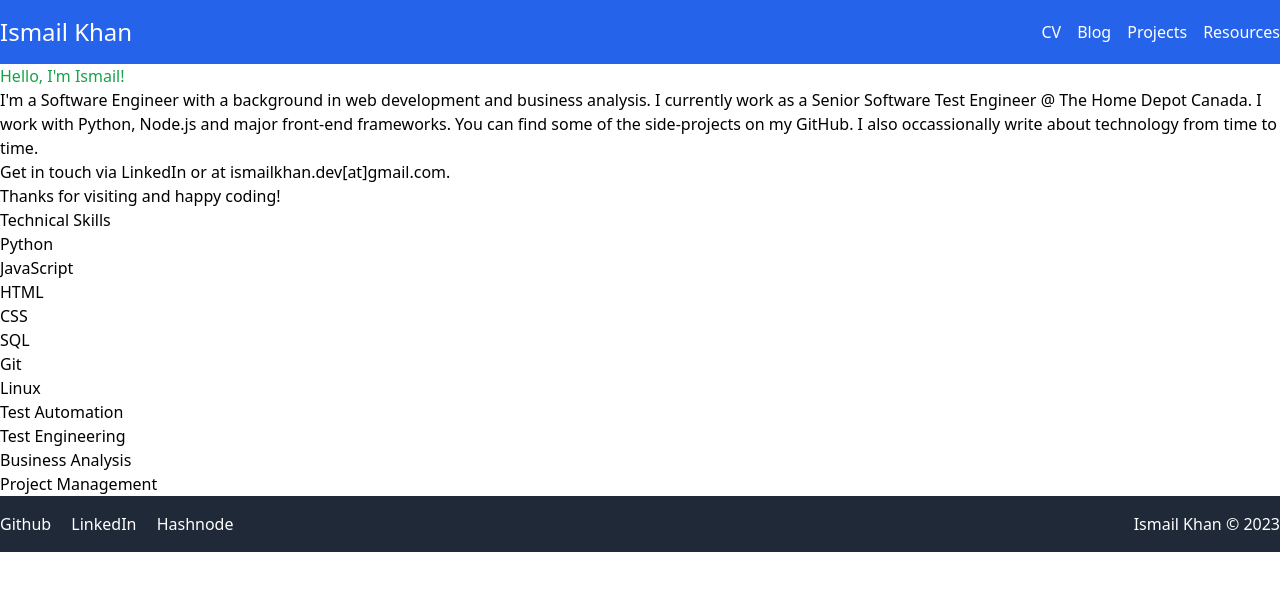
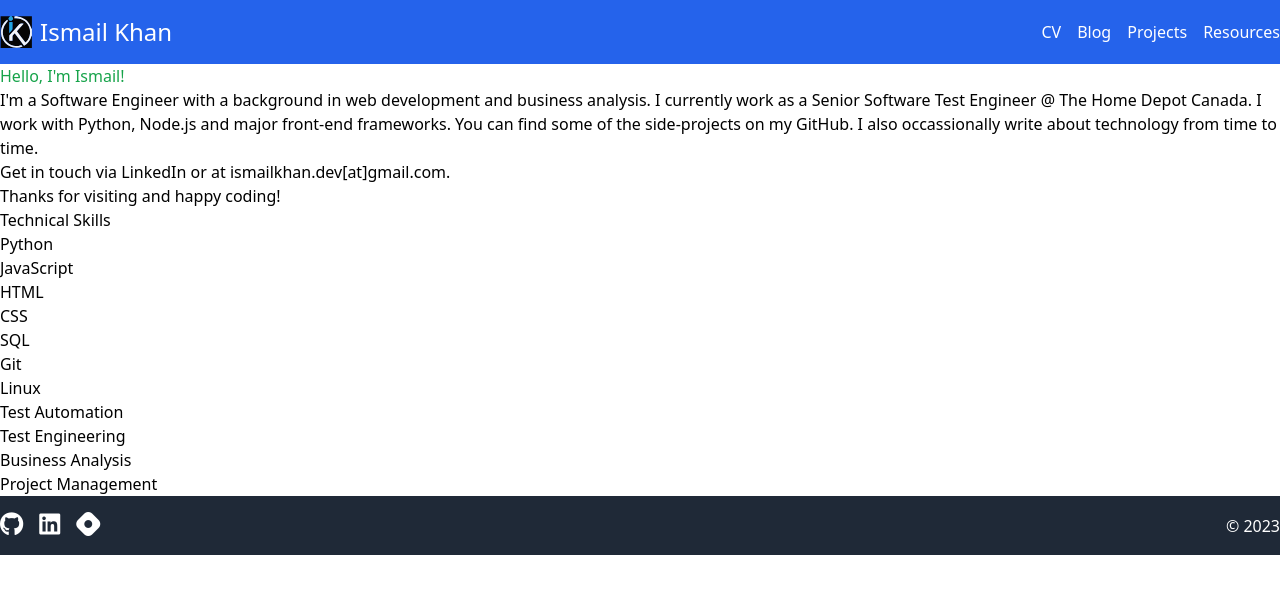
Before and after one commit to iikhan-dev/personal-site-flask, a Flask app: page / in a window 1280 px wide. Shown: the top 594 px of the page. Run offline with Flask 3, Linux system fonts and the light colour scheme; style sheets or scripts are compiled from the project's sources; some libraries are stand-ins or nearby versions.

Commit message:
additions to header and footer

```diff
--- a/templates/base.html
+++ b/templates/base.html
@@ -4,16 +4,22 @@
     <meta charset="UTF-8">
     <meta name="viewport" content="width=device-width, initial-scale=1.0">
     <title>Ismail Khan</title>
+    <!-- Add the favicon -->
+    <link rel="icon" type="image/jpeg" href="/static/imgs/ik-favicon.jpg">
+
     <link rel="stylesheet" href="{{url_for('static', filename='dist/css/output.css')}}">
+    <script src="https://kit.fontawesome.com/3b7e1f5bdc.js" crossorigin="anonymous"></script>
 </head>
 <body>
-    <header>
     <header class="bg-blue-600 py-4">
-            <div class="container mx-auto flex justify-between items-center">
-                <h1 class="text-white text-2xl">
-                    <a href="/">Ismail Khan</a>
-                </h1>
-                <nav>
+        <div>
+            <nav class="container mx-auto flex justify-between items-center">
+                <div>
+                    <a href="/" class="flex items-center">
+                        <img src="/static/imgs/ik-icon.svg" alt="Ismail Khan SVG Image" class="w-8 h-8 mr-2">
+                        <h1 class="text-white text-2xl">Ismail Khan</h1>
+                    </a>
+                </div>
                 <ul class="flex space-x-4">
                     <li><a href="/cv" class="text-white hover:text-gray-300">CV</a></li>
                     <li><a href="/blog" class="text-white hover:text-gray-300">Blog</a></li>
@@ -24,8 +30,6 @@
         </div>
     </header>
 
-    </header>
-
     <main>
         <!-- This is where the child content of the page will go -->
         {% block content %}{% endblock %}
@@ -33,13 +37,20 @@
 
     <footer class="bg-gray-800 text-white py-4 bottom-0 w-full sticky">
         <div class="container mx-auto flex justify-between items-center">
-            <div class="social-container">
-                <a href="https://github.com/iikhan-dev" class="mr-4 hover:text-gray-300">Github</a>
-                <a href="https://www.linkedin.com/in/iikhan/" class="mr-4 hover:text-gray-300">LinkedIn</a>
-                <a href="https://ismailkhan.hashnode.dev/" class="hover:text-gray-300">Hashnode</a>
+            <div class="social-container flex items-center">
+                <a href="https://github.com/iikhan-dev" class="mr-4 hover:text-gray-300">
+                    <i class="fab fa-github text-2xl"></i>
+                </a>
+                <a href="https://www.linkedin.com/in/iikhan/" class="mr-4 hover:text-gray-300">
+                    <i class="fab fa-linkedin text-2xl"></i>
+                </a>
+                <a href="https://ismailkhan.hashnode.dev/" class="hover:text-gray-300">
+                    <i class="fa-brands fa-hashnode text-2xl"></i>
+                </a>
             </div>
+
             <div>
-                Ismail Khan &copy; 2023
+                &copy; 2023
             </div>
         </div>
     </footer>
```
Also changed, not shown: README.md, static/imgs/ik-favicon.jpg (added), static/imgs/ik-icon.svg (added). Lines whose indentation alone changed are shown as unchanged.
